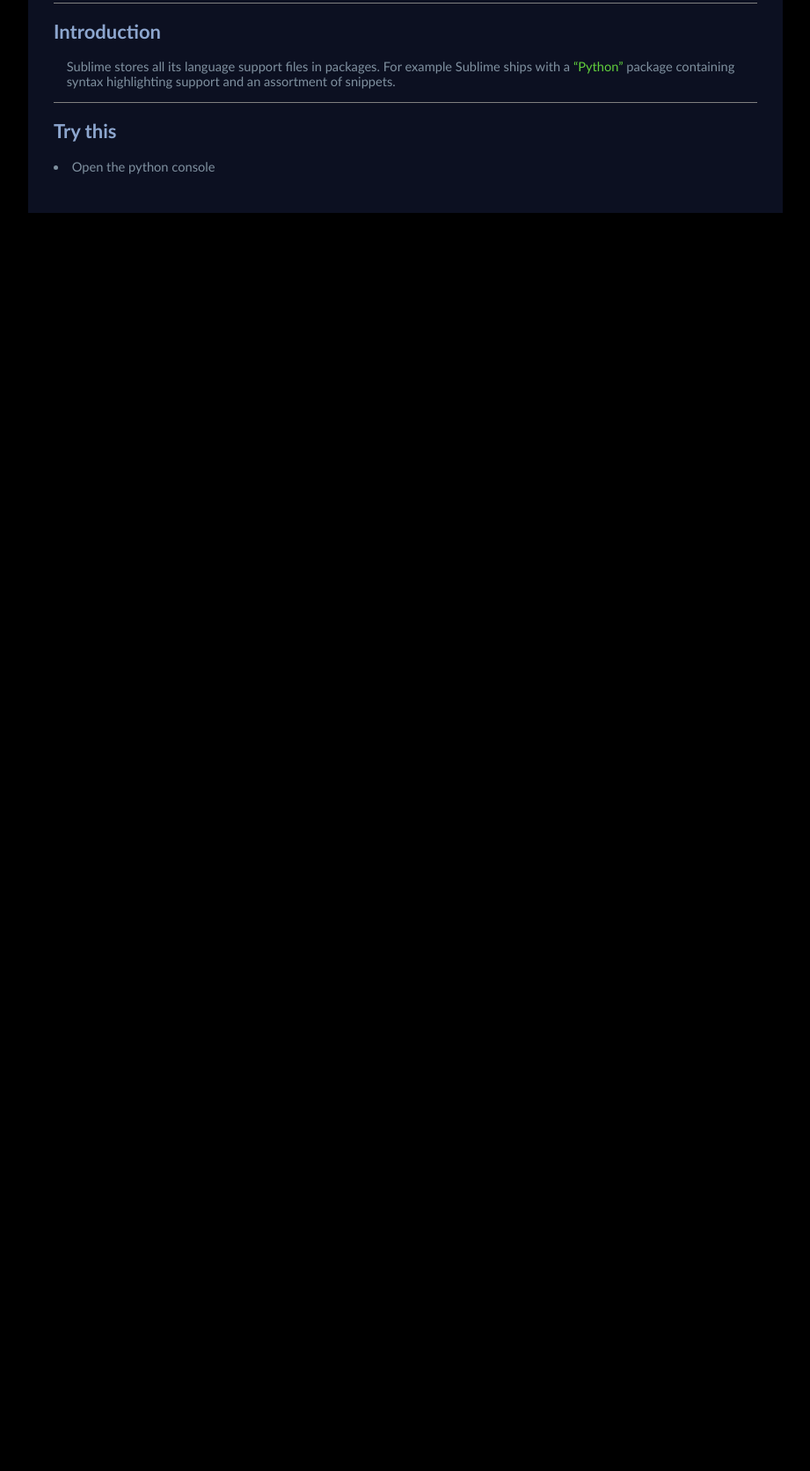
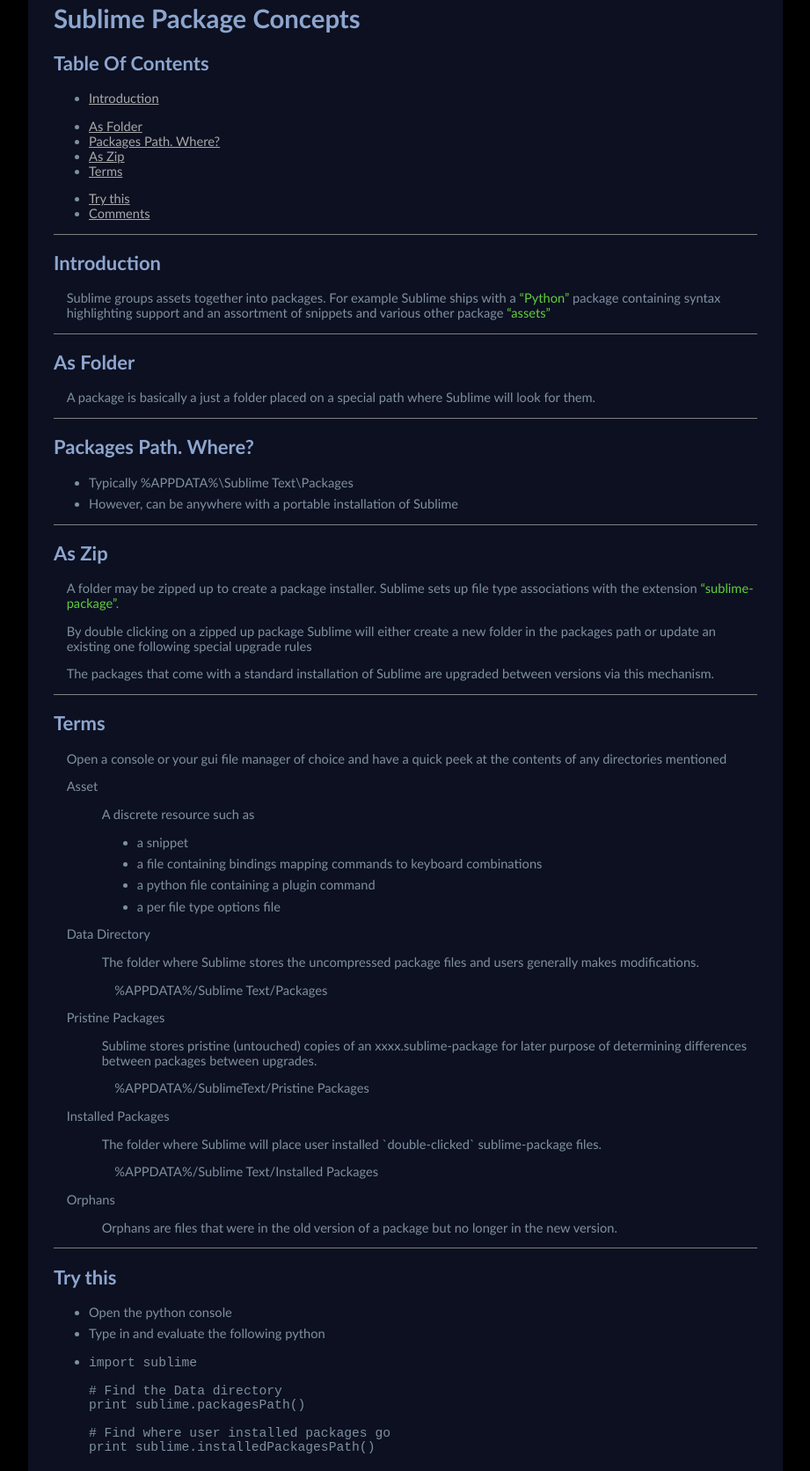
Before and after one commit to sublimator/getting-started-with-sublime, a plain HTML site: page concepts-packages.html in a window 1280 px wide. Shown: the part 46-1718 px from the top of the page at 88% size, without its empty margins (179-1100 px from the left). Before the commit the page ends 800 px from the top, so only its background shows below. Drawn offline with Linux system fonts and the light colour scheme.

Commit message:
Package Concepts section less skeletal

```diff
--- a/concepts-packages.html
+++ b/concepts-packages.html
@@ -9,23 +9,31 @@
 
 <body>
     <div id="inner">
-        <h1></h1>
+        <h1>Sublime Package Concepts</h1>
 
         <div class="navigation">
     <a href="index.html">home</a> | <a href="concepts-commands.html">prev</a> | <a href="concepts-configuration.html">next</a>
 </div>
 
 
-        <!-- <div id="toc">
+        <div id="toc">
             <h2>Table Of Contents</h2>
             <ul>
-                <li><a href="#">XXXXXX</a></li>
+                <li><a href="#introduction">Introduction</a></li>
             </ul>
             <ul>
-                <li><a href="#comments">Quiz</a></li>
+                <li><a href="#as-folder">As Folder</a></li>
+                <li><a href="#packages-path-where">Packages Path. Where?</a></li>
+                <li><a href="#as-zip">As Zip</a></li>
+                <li><a href="#terms">Terms</a></li>
+                <!-- <li><a href="#upgrade-rules">Upgrade Rules</a></li> -->
+            </ul>
+            <ul>
+                <!-- <li><a href="#comments">Quiz</a></li> -->
+                <li><a href="#try-this">Try this</a></li>
                 <li><a href="#comments">Comments</a></li>
             </ul>
-        </div> -->
+        </div>
 
         <!-- <div id="introduction" class="section">
             <h2>Introduction</h2>
@@ -37,18 +45,123 @@
         <div id="quiz" class='section'>
             <h2>Introduction</h2>
             <p>
-                Sublime stores all its language support files in
-                packages. For example Sublime ships with a
+                Sublime groups assets together into packages.
+                For example Sublime ships with a
                 <q>Python</q> package containing syntax
-                highlighting support and an assortment of snippets.
+                highlighting support and an assortment of snippets
+                and various other package <q>assets</q>
             </p>
         </div>
 
+        <div id="as-folder" class='section'>
+            <h2>As Folder</h2>
+            <p>
+                A package is basically a just a folder placed on a special path where Sublime will look for them.
+            </p>
+        </div>
+
+        <div id="where" class='section'>
+            <h2>Packages Path. Where?</h2>
+
+            <ul>
+                <li>Typically %APPDATA%\Sublime Text\Packages</li>
+                <li>However, can be anywhere with a portable installation of Sublime</li>
+            </ul>
+        </div>
+
+        <div id="as-zip" class='section'>
+            <h2>As Zip</h2>
+            <p>
+
+                A folder may be zipped up to create a package installer.
+                Sublime sets up file type associations with
+                the extension <q>sublime-package</q>.
+            </p>
+            <p>
+                By double
+                clicking on a zipped up package Sublime will either
+                create a new folder in the packages path or update an
+                existing one following special upgrade rules
+            </p>
+            <p>
+                The packages that come with a standard installation of Sublime
+                are upgraded between versions via this mechanism.
+            </p>
+        </div>
+
+
+        <div id="terms" class="section">
+            <h2>Terms</h2>
+
+            <p>
+                Open a console or your gui file manager of choice and
+                have a quick peek at the contents of any directories mentioned
+            </p>
+
+            <dl>
+                <dt>Asset</dt>
+                <dd>
+                    A discrete resource such as
+                    <ul>
+                        <li>a snippet</li>
+                        <li>a file containing bindings mapping commands to keyboard combinations</li>
+                        <li>a python file containing a plugin command</li>
+                        <li>a per file type options file</li>
+                    </ul>
+                </dd>
+
+                <dt>Data Directory</dt>
+                <dd>
+
+                    The folder where Sublime stores the uncompressed package files and users
+                    generally makes modifications.
+
+                    <p>%APPDATA%/Sublime Text/Packages</p>
+                </dd>
+
+
+                <dt>Pristine Packages</dt>
+                <dd>
+                    Sublime stores pristine (untouched) copies of an xxxx.sublime-package for later
+                    purpose of determining differences between packages between upgrades.
+                        <p>%APPDATA%/SublimeText/Pristine Packages</p>
+                </dd>
+
+                <dt>Installed Packages</dt>
+                <dd>
+                    The folder where Sublime will place user installed `double-clicked` sublime-package files.
+
+                    <p>%APPDATA%/Sublime Text/Installed Packages</p>
+                </dd>
+
+                <dt>Orphans</dt>
+                <dd>
+                    Orphans are files that were in the old version of a package but no longer
+                    in the new version.
+                </dd>
+            </dl>
+        </div>
+
+
+
         <div id="try-this" class='section'>
             <h2>Try this</h2>
-            <li>Open the python console</li>
+            <ul>
+                <li>Open the python console</li>
+                <li>Type in and evaluate the following python</li>
+                <li>
+                    <pre>
+import sublime
+
+# Find the Data directory
+print sublime.packagesPath()
+
+# Find where user installed packages go
+print sublime.installedPackagesPath()
+                    </pre>
+                </li>
+            </ul>
         </div>
-
 
         <!-- <div id="quiz" class='section'>
             <h2>Quiz</h2>
--- a/css/styles.css
+++ b/css/styles.css
@@ -41,6 +41,13 @@
 li
 {
 /*color:#FF6400;*/
+}
+
+dl {
+    margin-left: 1em;
+}
+dt, dd {
+    margin-bottom: 1em;
 }
 
 q
```
Also changed, not shown: concepts-commands.html (+7 -9 lines), index.html (+1 -2 lines).
